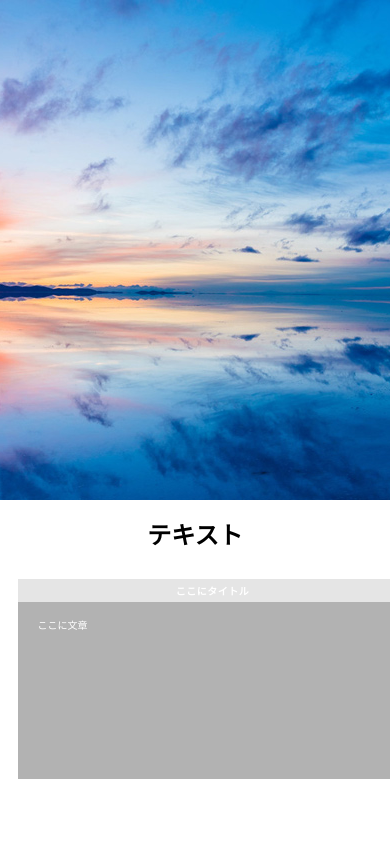
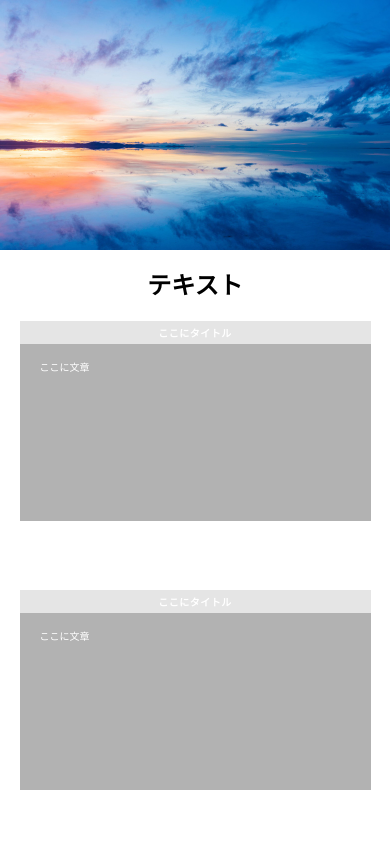
Before and after one commit to Mitsuyo5519/responsive-site, a plain HTML site: page index.html in a window 390 px wide. Shown: the top 844 px of the page. Drawn offline with Linux system fonts and the light colour scheme.

Commit message:
kadai commit

```diff
--- a/css/style.css
+++ b/css/style.css
@@ -17,6 +17,7 @@ body{
   float: left;
   width: 24%;
   margin: 4.5%;
+
 
 }
 
@@ -94,10 +95,15 @@ footer {
 
 
 @media (max-width: 768px) {
-  .box2 {
+  .box {
     width: 100%;
-    float: left;
     height: 250px;
 
 }
+  .box2 {
+    width: 90%;
+    float: none;
+    height: 250px;
+    margin:5%;
 }
+}
```
